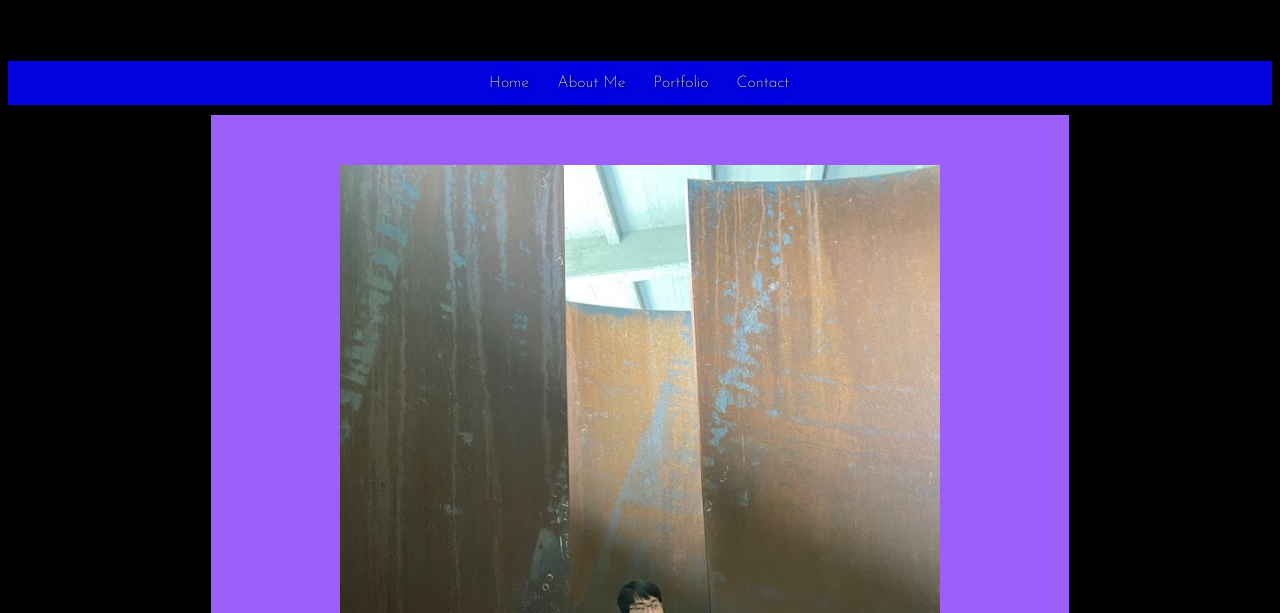
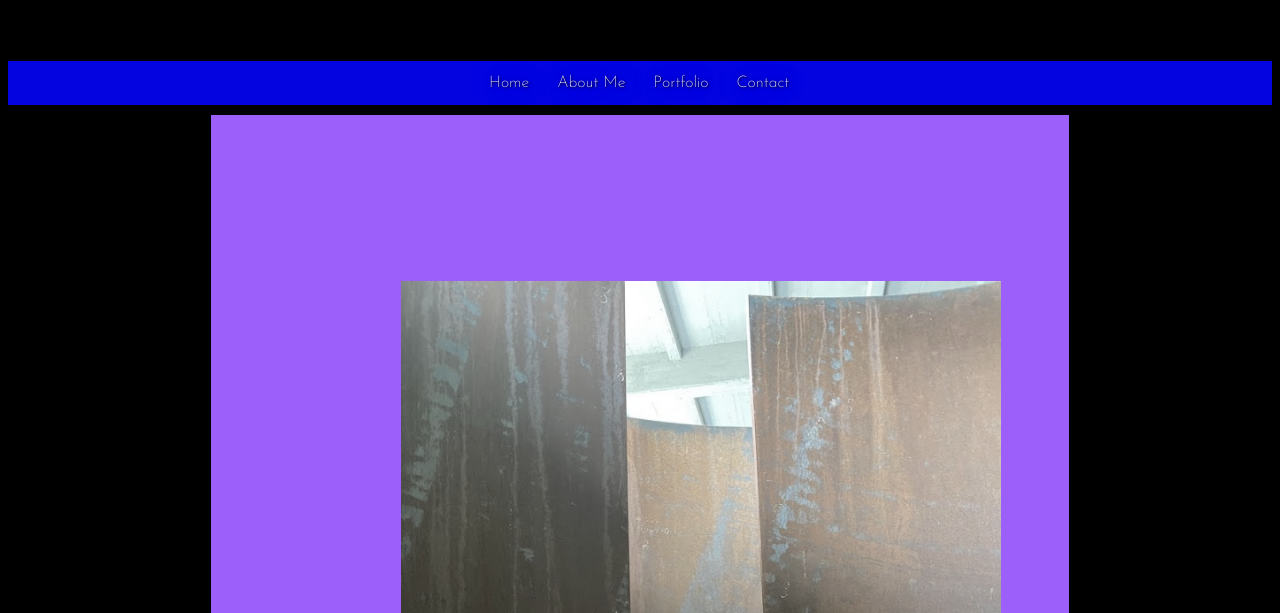
Before and after one commit to habinpark/Final-Website-MTEC-1003, a plain HTML site: page contact.html in a window 1280 px wide. Shown: the part 187-800 px from the top of the page. Drawn offline with Linux system fonts and the light colour scheme.

Commit message:
Finished website

```diff
--- a/contact.html
+++ b/contact.html
@@ -32,7 +32,9 @@
         </div>
     </div>
     <div class="stuff" id="first">
-        <img src="images/me.jpg" alt="Image" width="600" height= auto />
+        <figure class="image">
+            <img src="images/me.jpg" alt="Image" width="600" height= auto />
+        </figure>
         <h2>Contact</h2>
         <h4>“Feedback is the breakfast of champions.”</h4>
         <h5>-Ken Blanchard</h5>
--- a/styleAboutMe.css
+++ b/styleAboutMe.css
@@ -57,6 +57,8 @@ p {
     overflow: hidden;
     background-color: #0304E0;
     text-shadow: 1px 1px 2px black, 0 0 25px blue, 0 0 5px darkblue;
+    width: 100%;
+    z-index: 1;
 
 }
 
@@ -138,10 +140,14 @@ div#seventh {
     background-color: #6FE074;
 }
 
-.image {
-    filter: grayscale(80%);
+.image > img{
+    padding: 100px;
+    filter: grayscale(50%);
+    transform-origin: center;
     transition: filter 0.5s ease-in-out;
+    transition: transform 0.5s ease-in-out;
 }
-.image:hover{
+.image:hover > img{
     filter: grayscale(0%);
+    transform: scale(1.2);
 }
```
Also changed, not shown: aboutme.html (+0 -1 lines).
